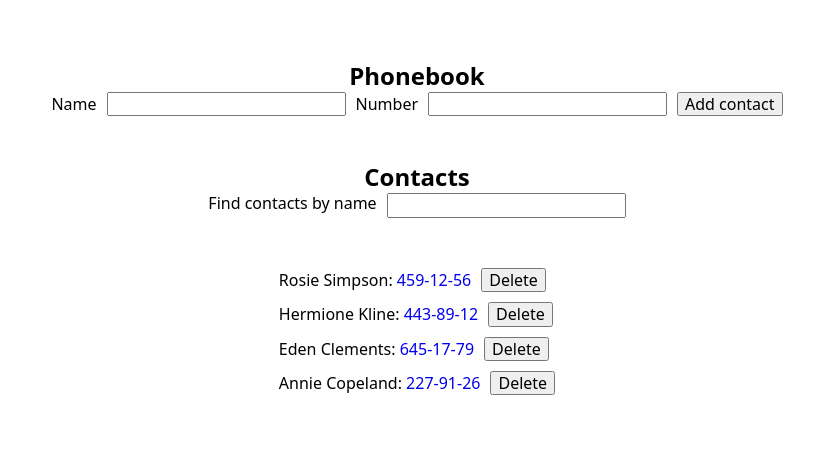
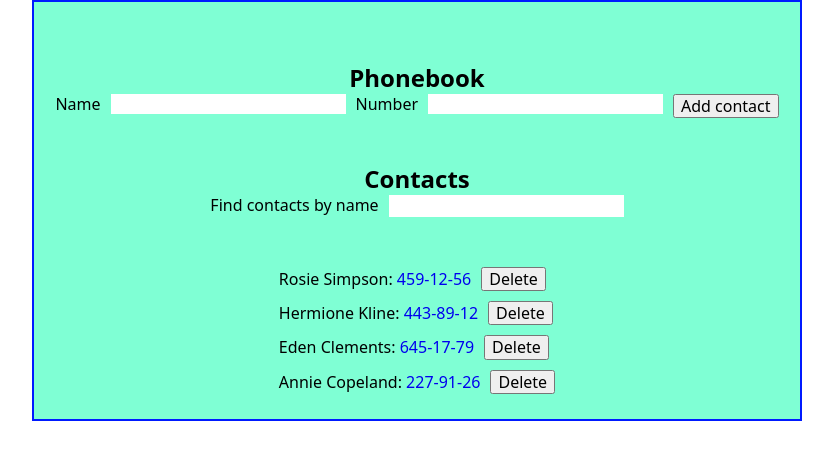
Before and after one commit to Rom0105/goit-react-hw-03-phonebook, a React app: page / in a window 1280 px wide. Shown: the whole page, without its empty margins (223-1056 px from the left). Built offline with nearby package versions, Linux system fonts and the light colour scheme.

Commit message:
правки

```diff
--- a/src/components/ContactForm/ContactForm.module.css
+++ b/src/components/ContactForm/ContactForm.module.css
@@ -10,8 +10,13 @@
 
 .input {
   margin-left: 10px;
+  border: none;
 }
 
 .label {
   margin-right: 10px;
 }
+
+.input:hover {
+  border: 2px solid rgb(255, 0, 34);
+}
--- a/src/components/Container/Container.module.css
+++ b/src/components/Container/Container.module.css
@@ -1,6 +1,9 @@
 .container {
-  max-width: 1170px;
+  max-width: 770px;
   margin-left: auto;
   margin-right: auto;
   padding: 15px;
+
+  border: 2px solid rgb(0, 26, 255);
+  background-color: aquamarine;
 }
--- a/src/components/Filter/Filter.module.css
+++ b/src/components/Filter/Filter.module.css
@@ -5,4 +5,9 @@
 
 .input {
   margin-left: 10px;
+  border: none;
 }
+
+.input:hover {
+  border: 2px solid rgb(255, 0, 34);
+}
```
